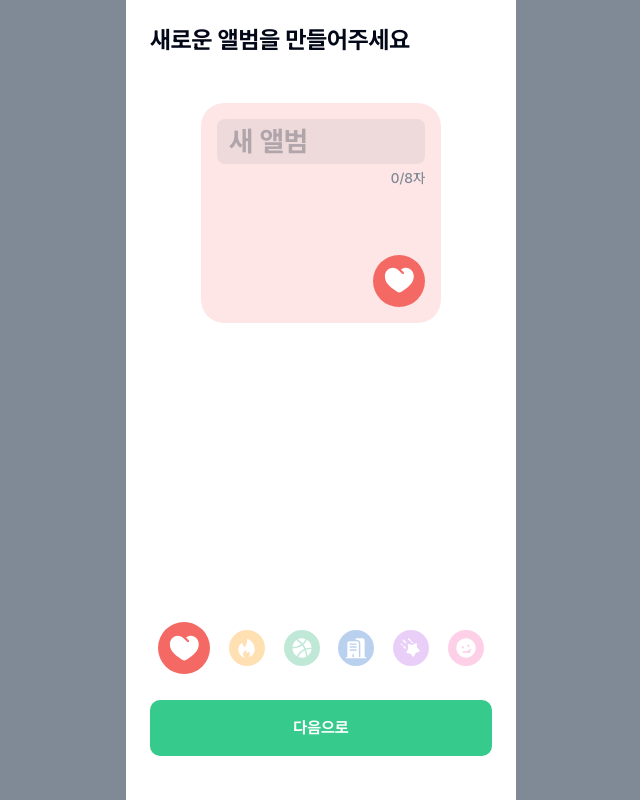
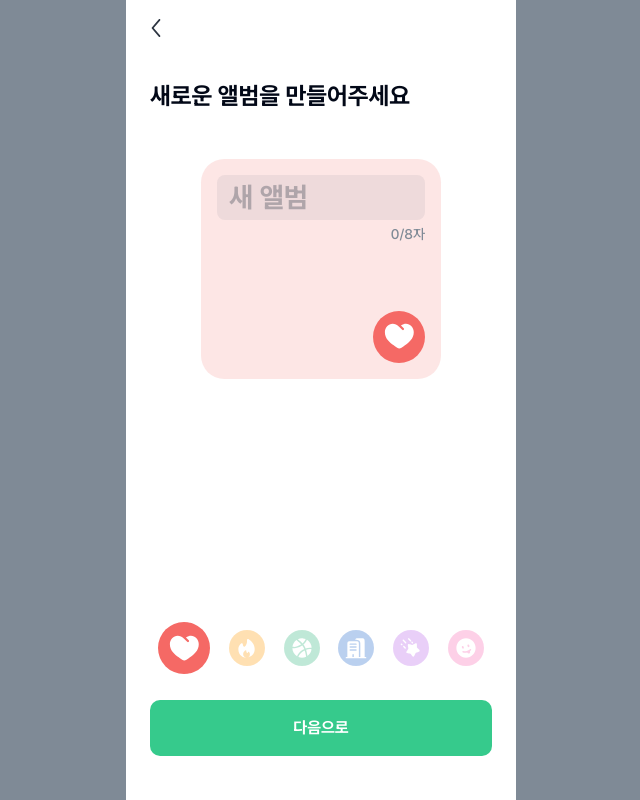
Before and after one commit to YAPP-Github/24th-Web-Team-3-FE, a Next.js app: page /album/create in a window 1280 px wide. Shown: the whole page, without its empty margins (319-959 px from the left). Built offline with nearby package versions, Linux system fonts and the light colour scheme.

Commit message:
modify: AlbumCreate 페이지 관련 로직 수정 - Header컴포넌트를 layout에서 page 폴더 내부로 이동 - Album 생성 완료시 해당 앨범 페이지로의 라우팅 구현

```diff
--- a/src/app/album/create/page.tsx
+++ b/src/app/album/create/page.tsx
@@ -1,8 +1,9 @@
-import { AlbumEditSection } from "@/components"
+import { AlbumEditSection, Header } from "@/components"
 
 const AlbumCreatePage = () => {
   return (
     <>
+      <Header />
       <h1 className="p-6 text-header-2 font-bold">
         새로운 앨범을 만들어주세요
       </h1>
--- a/src/components/organisms/AlbumEditSection.tsx
+++ b/src/components/organisms/AlbumEditSection.tsx
@@ -1,5 +1,6 @@
 "use client"
 
+import { useRouter } from "next/navigation"
 import { useState } from "react"
 
 import { AlbumItem, Button, ColorIcon } from "@/components"
@@ -10,6 +11,7 @@ export function AlbumEditSection({
 }: AlbumCreateSectionProps) {
   const [value, setValue] = useState(albumValueInit)
   const { type } = value
+  const router = useRouter()
 
   const handleType = (type: albumType) => {
     const nextValue = {
@@ -24,6 +26,7 @@ export function AlbumEditSection({
   }
 
   const handleSubmit = () => {
+    router.push(`/album/${process.env.NEXT_PUBLIC_TEST_ALBUM_ID}`)
     // TODO : Album 생성 API 적용
     // TODO : Album 상세 페이지로의 이동 구현
   }
```
